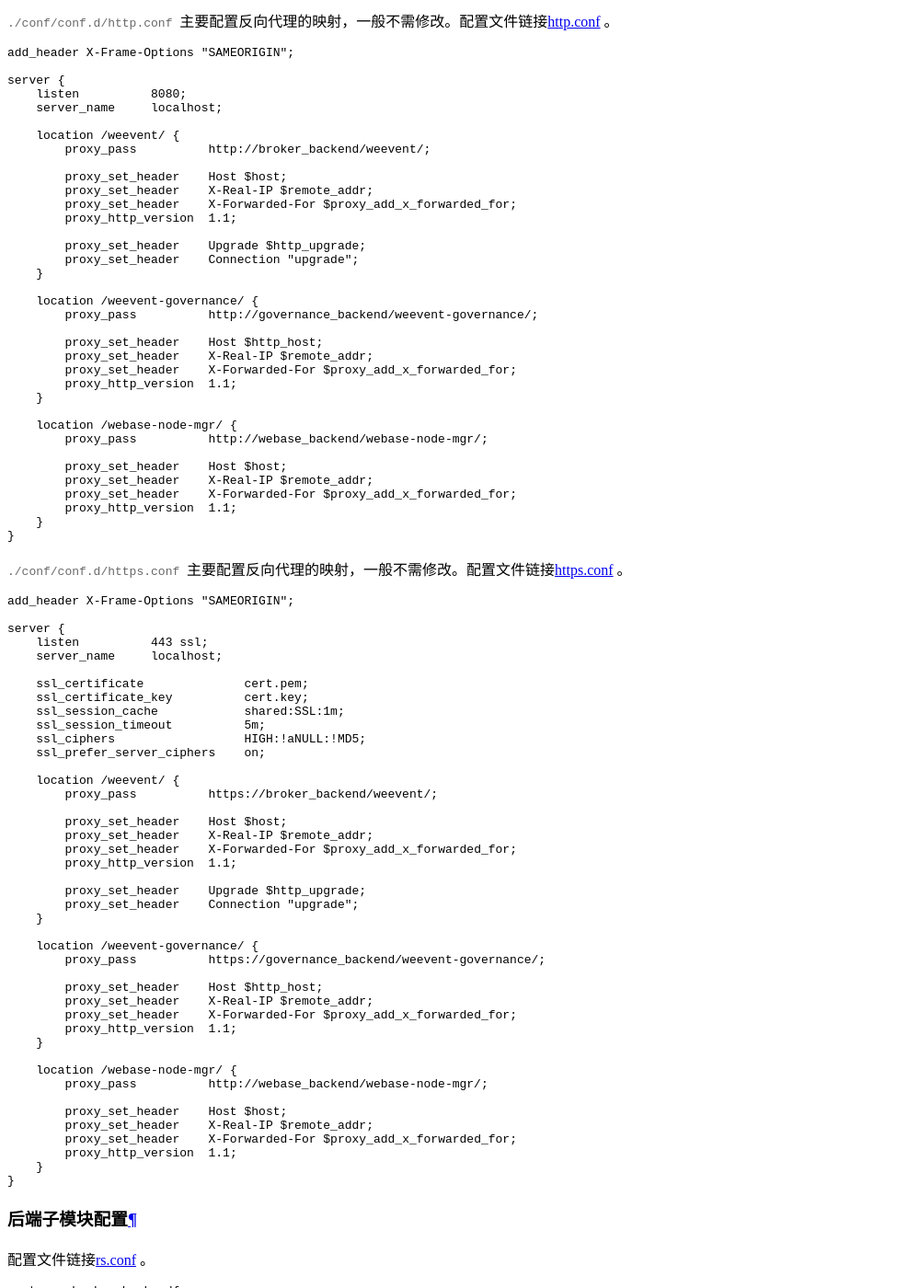
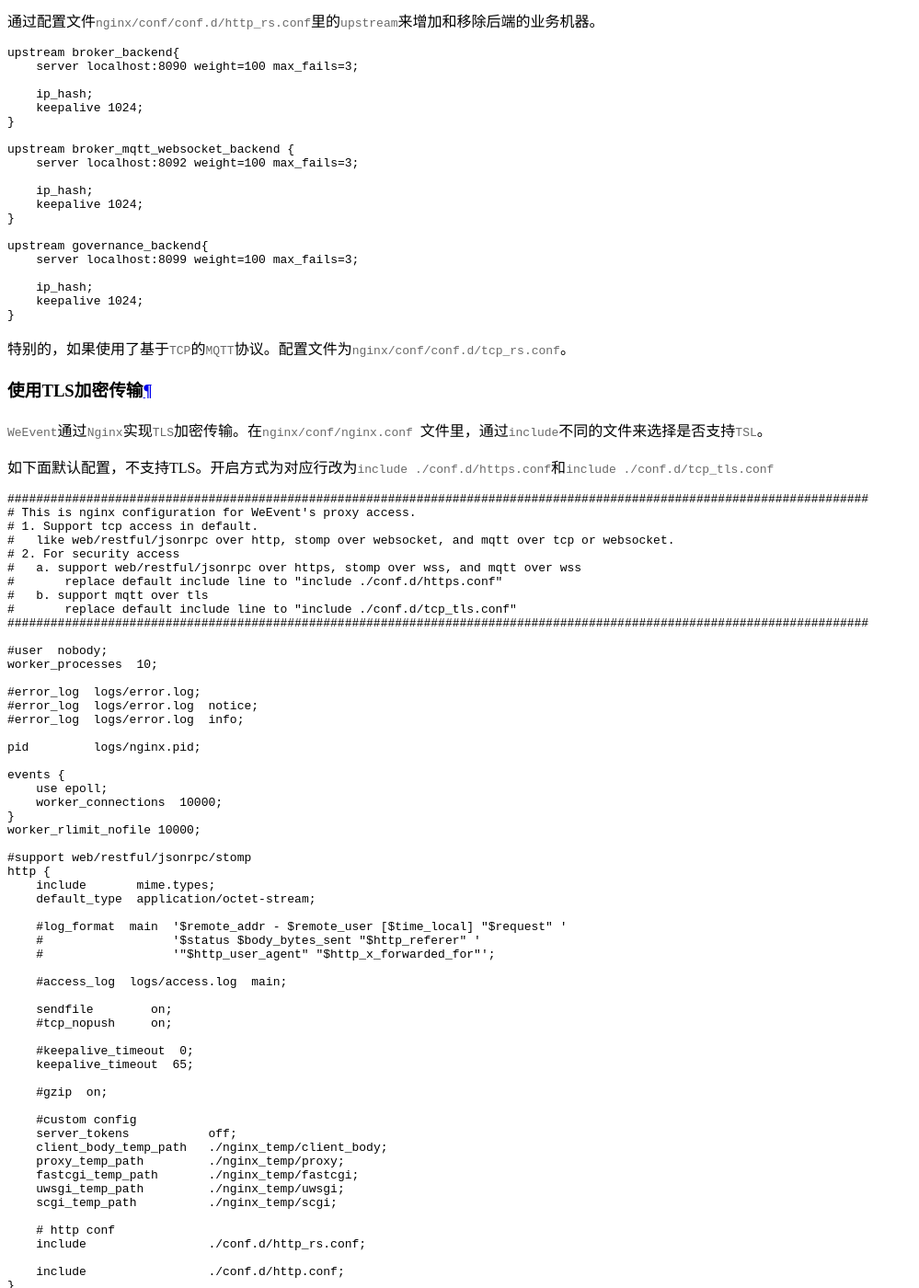
Before and after one commit to WeBankBlockchain/WeEvent-docs, a Sphinx documentation site: the page built from docs/install/property.md, in a window 1280 px wide and 1400 px high, scrolled down 4982 px. Shown: the whole window at 92% size, without its empty margins (0-999 px from the left). Built offline with Sphinx 7.4.7 and the Read the Docs theme 2.0.0, drawn with Linux system fonts in a browser that asks for light colours; some of the changed text lies outside the part shown.

Commit message:
update nginx conf and add port.md (#29)

````diff
--- a/docs/advanced/index.rst
+++ b/docs/advanced/index.rst
@@ -5,4 +5,4 @@
    :maxdepth: 1
    :caption: Contents:
 
-   /advanced/doc
+   /advanced/port
--- a/docs/install/property.md
+++ b/docs/install/property.md
@@ -221,124 +221,107 @@
     - mail.username：用于发送给用户发送邮件的邮件地址。
 
 ### Nginx 配置说明
-#### 反向代理映射
+#### 修改后端子模块路由
 
-`./conf/conf.d/http.conf `主要配置反向代理的映射，一般不需修改。配置文件链接[http.conf](https://github.com/WeBankFinTech/WeEvent/blob/master/weevent-build/modules/nginx/conf/conf.d/http.conf) 。
+通过配置文件`nginx/conf/conf.d/http_rs.conf`里的`upstream`来增加和移除后端的业务机器。
 
 ```nginx
-add_header X-Frame-Options "SAMEORIGIN";
+upstream broker_backend{
+    server localhost:8090 weight=100 max_fails=3;
 
-server {
-    listen          8080;
-    server_name     localhost;
-
-    location /weevent/ {
-        proxy_pass          http://broker_backend/weevent/;
-
-        proxy_set_header    Host $host;
-        proxy_set_header    X-Real-IP $remote_addr;
-        proxy_set_header    X-Forwarded-For $proxy_add_x_forwarded_for;
-        proxy_http_version  1.1;
-
-        proxy_set_header    Upgrade $http_upgrade;
-        proxy_set_header    Connection "upgrade";
-    }
-
-    location /weevent-governance/ {
-        proxy_pass          http://governance_backend/weevent-governance/;
-
-        proxy_set_header    Host $http_host;
-        proxy_set_header    X-Real-IP $remote_addr;
-        proxy_set_header    X-Forwarded-For $proxy_add_x_forwarded_for;
-        proxy_http_version  1.1;
-    }
-
-    location /webase-node-mgr/ {
-        proxy_pass          http://webase_backend/webase-node-mgr/;
-
-        proxy_set_header    Host $host;
-        proxy_set_header    X-Real-IP $remote_addr;
-        proxy_set_header    X-Forwarded-For $proxy_add_x_forwarded_for;
-        proxy_http_version  1.1;
-    }
+    ip_hash;
+    keepalive 1024;
 }
 
-```
-
-`./conf/conf.d/https.conf `主要配置反向代理的映射，一般不需修改。配置文件链接[https.conf](https://github.com/WeBankFinTech/WeEvent/blob/master/weevent-build/modules/nginx/conf/conf.d/https.conf) 。
-
-```shell
-add_header X-Frame-Options "SAMEORIGIN";
-
-server {
-    listen          443 ssl;
-    server_name     localhost;
-
-    ssl_certificate              cert.pem;
-    ssl_certificate_key          cert.key;
-    ssl_session_cache            shared:SSL:1m;
-    ssl_session_timeout          5m;
-    ssl_ciphers                  HIGH:!aNULL:!MD5;
-    ssl_prefer_server_ciphers    on;
-
-    location /weevent/ {
-        proxy_pass          https://broker_backend/weevent/;
-
-        proxy_set_header    Host $host;
-        proxy_set_header    X-Real-IP $remote_addr;
-        proxy_set_header    X-Forwarded-For $proxy_add_x_forwarded_for;
-        proxy_http_version  1.1;
-
-        proxy_set_header    Upgrade $http_upgrade;
-        proxy_set_header    Connection "upgrade";
-    }
-
-    location /weevent-governance/ {
-        proxy_pass          https://governance_backend/weevent-governance/;
-
-        proxy_set_header    Host $http_host;
-        proxy_set_header    X-Real-IP $remote_addr;
-        proxy_set_header    X-Forwarded-For $proxy_add_x_forwarded_for;
-        proxy_http_version  1.1;
-    }
-
-    location /webase-node-mgr/ {
-        proxy_pass          http://webase_backend/webase-node-mgr/;
-
-        proxy_set_header    Host $host;
-        proxy_set_header    X-Real-IP $remote_addr;
-        proxy_set_header    X-Forwarded-For $proxy_add_x_forwarded_for;
-        proxy_http_version  1.1;
-    }
-}
-
-```
-
-#### 后端子模块配置
-
-配置文件链接[rs.conf](https://github.com/WeBankFinTech/WeEvent/blob/master/weevent-build/modules/nginx/conf/conf.d/rs.conf) 。
-
-```shell
-upstream broker_backend{
-    server localhost:8081 weight=100 max_fails=3;
+upstream broker_mqtt_websocket_backend {
+    server localhost:8092 weight=100 max_fails=3;
 
     ip_hash;
     keepalive 1024;
 }
 
 upstream governance_backend{
-    server localhost:8082 weight=100 max_fails=3;
+    server localhost:8099 weight=100 max_fails=3;
 
     ip_hash;
     keepalive 1024;
 }
+```
 
-upstream webase_backend{
-    server localhost:8083 weight=100 max_fails=3;
+特别的，如果使用了基于`TCP`的`MQTT`协议。配置文件为`nginx/conf/conf.d/tcp_rs.conf`。
 
-    ip_hash;
-    keepalive 1024;
+#### 使用TLS加密传输
+
+`WeEvent`通过`Nginx`实现`TLS`加密传输。在`nginx/conf/nginx.conf `文件里，通过`include`不同的文件来选择是否支持`TSL`。
+
+如下面默认配置，不支持TLS。开启方式为对应行改为`include ./conf.d/https.conf`和`include ./conf.d/tcp_tls.conf`
+
+```nginx
+########################################################################################################################
+# This is nginx configuration for WeEvent's proxy access.
+# 1. Support tcp access in default.
+#   like web/restful/jsonrpc over http, stomp over websocket, and mqtt over tcp or websocket.
+# 2. For security access
+#   a. support web/restful/jsonrpc over https, stomp over wss, and mqtt over wss
+#       replace default include line to "include ./conf.d/https.conf"
+#   b. support mqtt over tls
+#       replace default include line to "include ./conf.d/tcp_tls.conf"
+########################################################################################################################
+
+#user  nobody;
+worker_processes  10;
+
+#error_log  logs/error.log;
+#error_log  logs/error.log  notice;
+#error_log  logs/error.log  info;
+
+pid         logs/nginx.pid;
+
+events {
+    use epoll;
+    worker_connections  10000;
+}
+worker_rlimit_nofile 10000;
+
+#support web/restful/jsonrpc/stomp
+http {
+    include       mime.types;
+    default_type  application/octet-stream;
+
+    #log_format  main  '$remote_addr - $remote_user [$time_local] "$request" '
+    #                  '$status $body_bytes_sent "$http_referer" '
+    #                  '"$http_user_agent" "$http_x_forwarded_for"';
+
+    #access_log  logs/access.log  main;
+
+    sendfile        on;
+    #tcp_nopush     on;
+
+    #keepalive_timeout  0;
+    keepalive_timeout  65;
+
+    #gzip  on;
+
+    #custom config
+    server_tokens           off;
+    client_body_temp_path   ./nginx_temp/client_body;
+    proxy_temp_path         ./nginx_temp/proxy;
+    fastcgi_temp_path       ./nginx_temp/fastcgi;
+    uwsgi_temp_path         ./nginx_temp/uwsgi;
+    scgi_temp_path          ./nginx_temp/scgi;
+
+    # http conf
+    include                 ./conf.d/http_rs.conf;
+
+    include                 ./conf.d/http.conf;
 }
 
+#support mqtt over tcp
+stream {
+    include                 ./conf.d/tcp_rs.conf;
+
+    include                 ./conf.d/tcp.conf;
+}
 ```
+
 `Nginx`配置文件说明，请参见[Nginx配置](https://www.nginx.com/resources/wiki/start/topics/examples/full/) 。
````
Also changed, not shown: docs/advanced/port.md (added, +31 -0 lines), docs/faq/weevent.md (+1 -1 lines), docs/install/environment.md (+1 -0 lines), docs/install/module/nginx.md (+15 -16 lines), docs/install/quickinstall.md (+1 -1 lines), docs/advanced/doc.md (deleted), docs/image/port.png (added), docs/image/roadmap.png.
